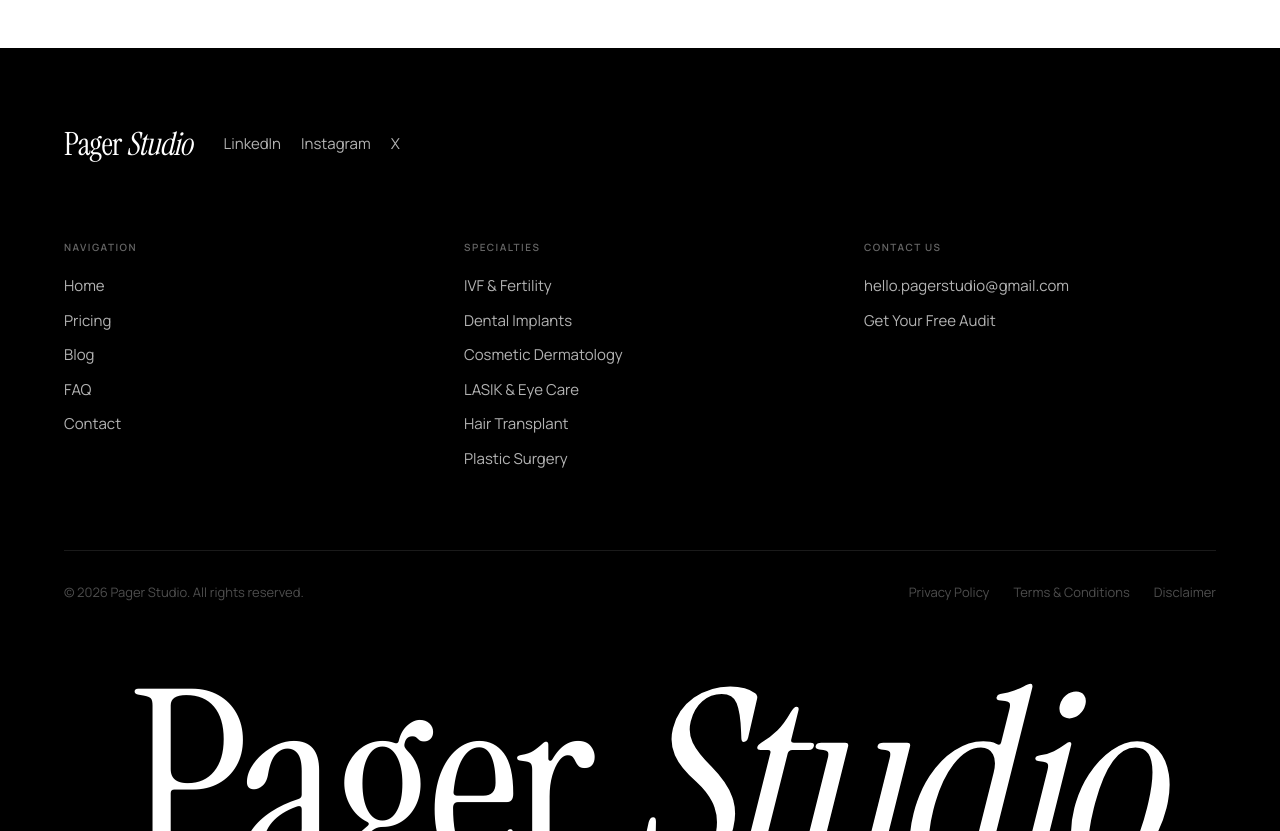
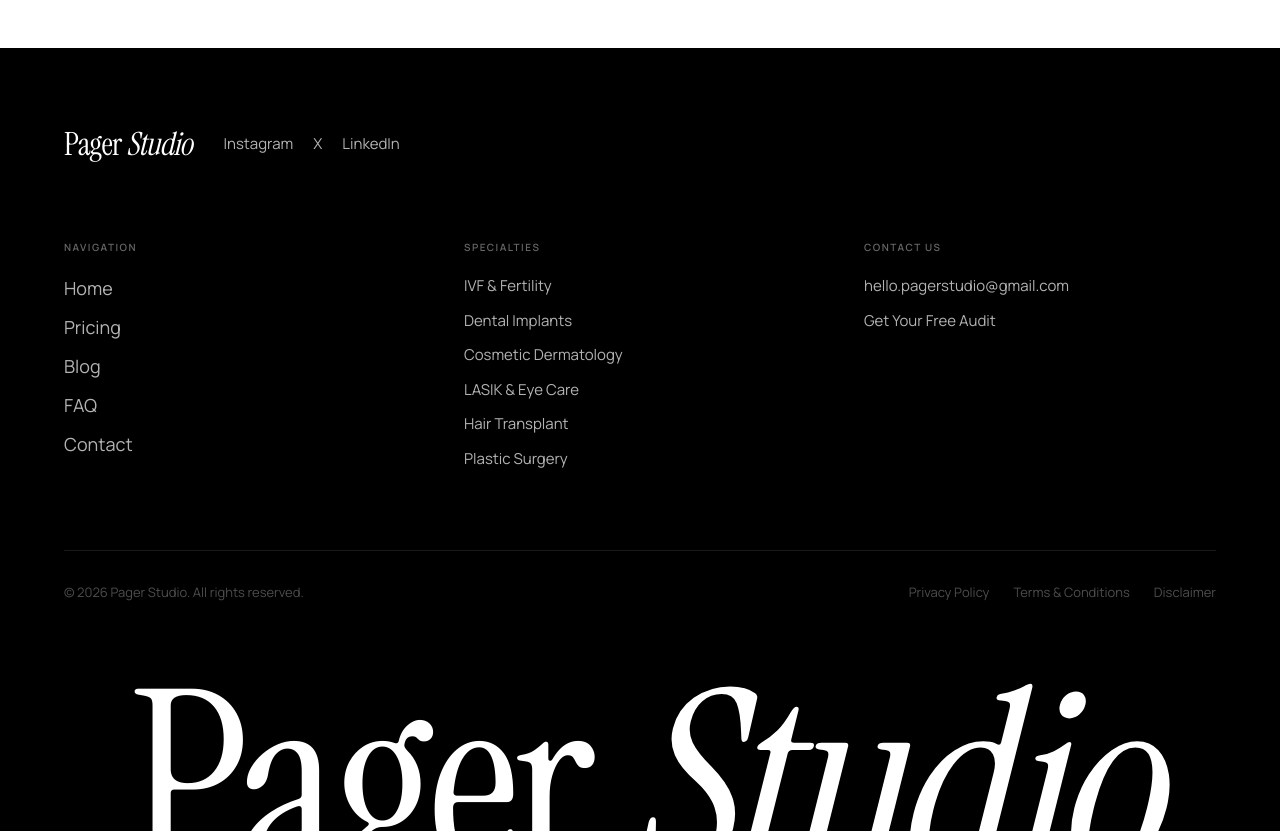
Before and after one commit to pagerstudio/pagerstudio, a Next.js app: page /blog in a window 1280 px wide. Shown: the part 1740-2571 px from the top of the page. Built offline with nearby package versions, Linux system fonts and the light colour scheme.

Commit message:
style: reorder social links, increase font size 15→18px

```diff
--- a/components/Footer.tsx
+++ b/components/Footer.tsx
@@ -18,9 +18,9 @@ const SPECIALTIES = [
 ];
 
 const SOCIAL_LINKS = [
-  { href: 'https://linkedin.com/company/pagerstudio', label: 'LinkedIn' },
   { href: 'https://instagram.com/pagerstudio', label: 'Instagram' },
   { href: 'https://x.com/pagerstudio', label: 'X' },
+  { href: 'https://linkedin.com/company/pagerstudio', label: 'LinkedIn' },
 ];
 
 const LEGAL_LINKS = [
@@ -67,7 +67,7 @@ export default function Footer() {
                 <Link
                   key={href}
                   href={href}
-                  className="text-[15px] text-white/70 hover:text-white transition-colors duration-200"
+                className="text-[18px] text-white/70 hover:text-white transition-colors duration-200"
                 >
                   {label}
                 </Link>
```
